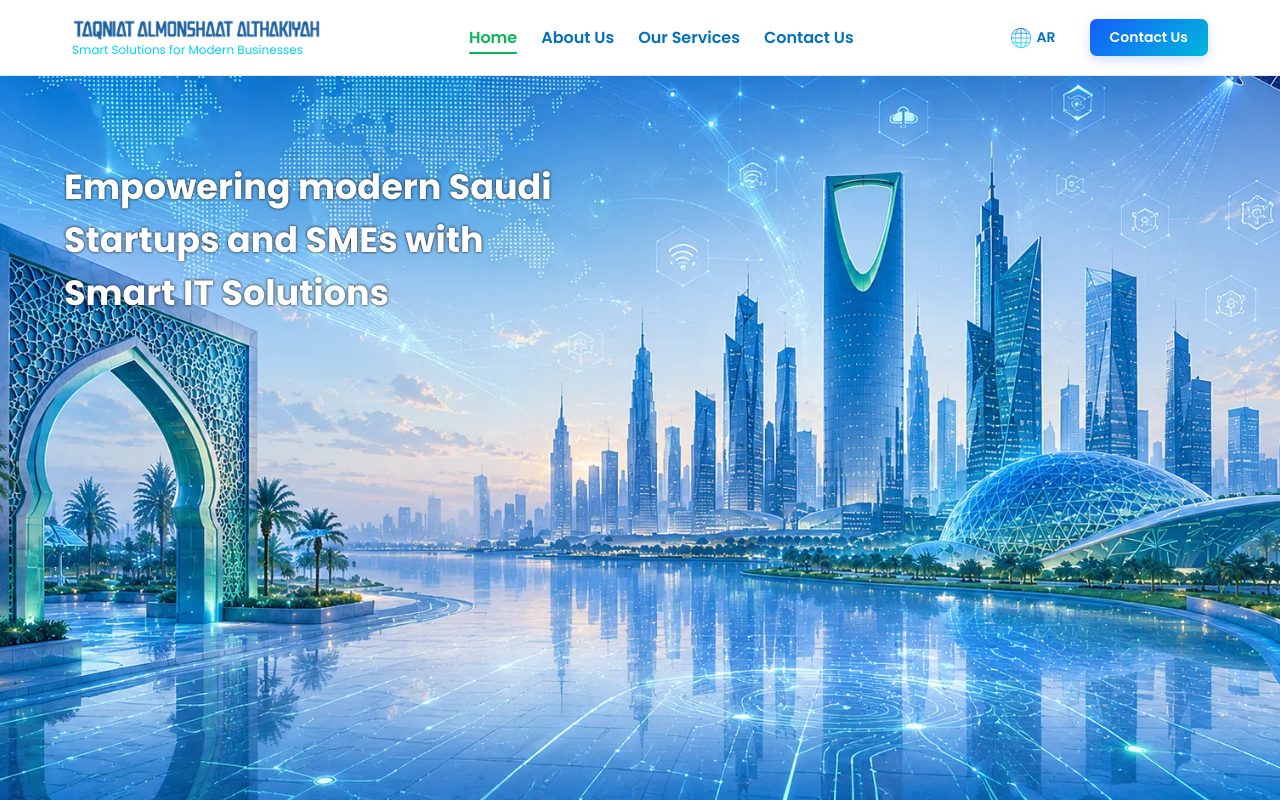
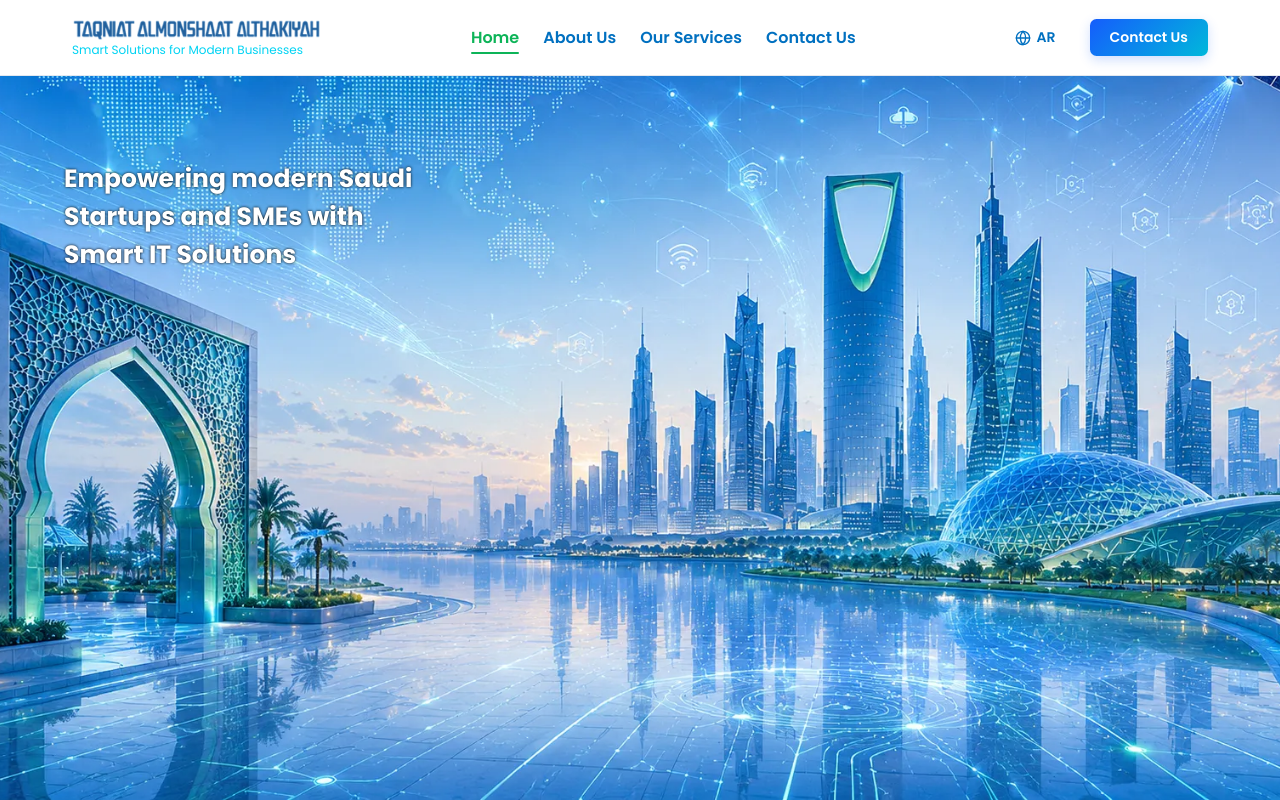
Before and after one commit to Ahmedmeid99/taqniat, a React (Vite) app: page / in a window 1280 px wide. Shown: the top 800 px of the page. Built offline with nearby package versions, Linux system fonts and the light colour scheme; no server answers.

Commit message:
first commit2

```diff
--- a/index.html
+++ b/index.html
@@ -3,6 +3,7 @@
   <head>
     <meta charset="UTF-8" />
     <link rel="icon" type="image/png" href="/src/assets/icons/fav.png" />
+    <!-- <link rel="icon" type="image/svg+xml" href="/favicon.svg" /> -->
 
     <!-- Fonts Preconnect & Stylesheet -->
     <link rel="preconnect" href="https://fonts.googleapis.com">
--- a/src/components/HeroSection/HeroSection.module.css
+++ b/src/components/HeroSection/HeroSection.module.css
@@ -15,9 +15,9 @@
     position: absolute;
     top: 20%;
     left: 5%;
-    max-width: 50rem;
+    max-width: 35rem;
     color: var(--white);
-    font-size: 3.5rem;
+    font-size: 2.5rem;
     text-shadow: 0px 0px 3px #000000;
 }
 
@@ -98,7 +98,6 @@ html[lang="ar"] .hero .title{right: 5%;}
 .hero .title{
     top: 15%;
     line-height: 1.2;
-    font-size: 3rem;
 }
 .hero .subTitle{
     margin: 1rem !important;
--- a/src/components/ServicesSection/ServicesSection.module.css
+++ b/src/components/ServicesSection/ServicesSection.module.css
@@ -42,6 +42,7 @@
 .imageCover img {
   width: 100%;
   height: 100%;
+  object-fit: cover;
   display: block;
   transition: transform 0.45s ease;
 }
--- a/src/layout/Header/Header.jsx
+++ b/src/layout/Header/Header.jsx
@@ -3,7 +3,6 @@ import styles from "./Header.module.css";
 import { useLanguage } from "../../context/LanguageContext";
 import logo from "../../assets/logos/logo.png";
 import logoAr from "../../assets/logos/logo-ar.jpg";
-import languageIcon from "../../assets/icons/language.png";
 
 // Map each nav link to its section ID (null = top of page / Home)
 const NAV_LINKS = [
@@ -100,11 +99,21 @@ const Header = () => {
             className={styles.langBtn}
             aria-label="Toggle language"
           >
-            <img
-              src={languageIcon}
-              alt="Language Icon"
+            <svg
+              xmlns="http://www.w3.org/2000/svg"
+              width="16" height="16"
+              viewBox="0 0 24 24"
+              fill="none"
+              stroke="currentColor"
+              strokeWidth="2"
+              strokeLinecap="round"
+              strokeLinejoin="round"
               className={styles.langIcon}
-            />
+            >
+              <circle cx="12" cy="12" r="10"></circle>
+              <path d="M12 2a14.5 14.5 0 0 0 0 20 14.5 14.5 0 0 0 0-20"></path>
+              <path d="M2 12h20"></path>
+            </svg>
             <span>{lang === "en" ? "AR" : "EN"}</span>
           </button>
 
--- a/src/layout/Header/Header.module.css
+++ b/src/layout/Header/Header.module.css
@@ -132,10 +132,8 @@ header {
 }
 
 .langIcon {
-  width: 20px;
-  height: 20px;
-  object-fit: contain;
-  transition: transform 0.2s ease;
+  /* color: var(--muted); */
+  transition: color 0.2s ease;
 }
 
 .langBtn:hover .langIcon {
```
Also changed, not shown: public/favicon.png (deleted), src/assets/Icons/fav.png (deleted).
